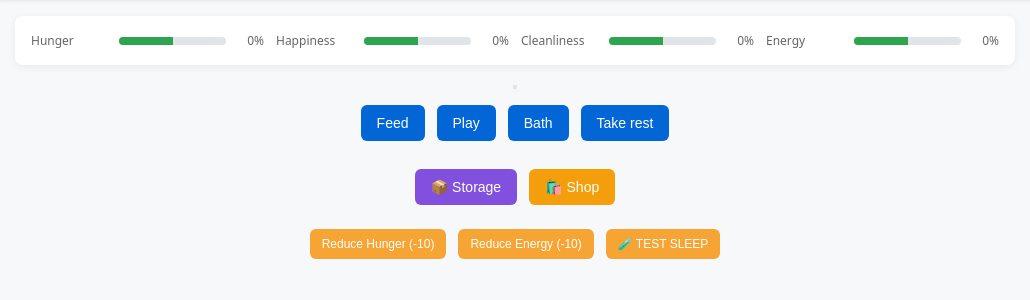
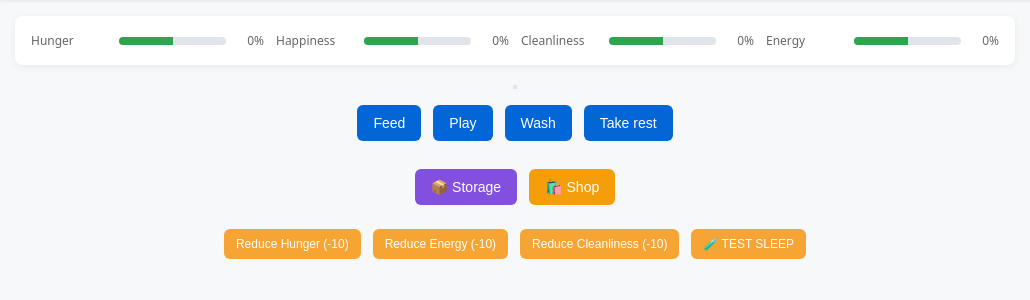
Before and after one commit to Acejack7/tamagochi, a Flask app: page / in a window 1280 px wide. Shown: the part 99-399 px from the top of the page, without its empty margins (1-1031 px from the left). Run offline with Flask 3, Linux system fonts and the light colour scheme; a user stored in the database is signed in; tables that the repository leaves empty hold one stand-in row (values such as "Sample post"); some libraries are stand-ins or nearby versions.

Commit message:
v0.3: Add Wash functionality with three wash options and Reduce Cleanliness test button

```diff
--- a/app/static/js/main.js
+++ b/app/static/js/main.js
@@ -231,6 +231,29 @@
 			} else {
 				console.log('🤔 Unexpected sleep state combination');
 			}
+
+			// Check if pet is washing and show overlay
+			console.log('📊 loadCurrentStats - checking wash state:', {
+				backendWashing: data.is_washing,
+				frontendWashing: isWashing,
+				washType: data.wash_type,
+				washEndTime: data.wash_end_time,
+				washStartTime: data.wash_start_time
+			});
+
+			if (data.is_washing && data.wash_end_time) {
+				console.log('🔄 Backend says washing - showing overlay');
+				// For page refresh, calculate the correct remaining time
+				showWashOverlay(data.wash_type, data.wash_end_time, data.wash_start_time);
+			} else if (isWashing && !data.is_washing) {
+				// Pet finished washing on backend, hide overlay
+				console.log('🚿 Backend says pet finished washing - hiding overlay');
+				hideWashOverlay();
+			} else if (!data.is_washing && !isWashing) {
+				console.log('🚿 No wash state change needed');
+			} else {
+				console.log('🤔 Unexpected wash state combination');
+			}
 		}
 	} catch (error) {
 		console.error('Failed to load stats:', error);
@@ -247,6 +270,8 @@
 				showFoodMenu();
 			} else if (action === 'sleep') {
 				showSleepMenu();
+			} else if (action === 'wash') {
+				showWashMenu();
 			} else {
 				handleAction(action);
 			}
@@ -283,6 +308,21 @@
 		cancelSleepButton.addEventListener('click', hideSleepMenu);
 	}
 
+	// Setup wash menu buttons
+	const washButtons = document.querySelectorAll('.wash-btn');
+	washButtons.forEach(button => {
+		button.addEventListener('click', function() {
+			const washType = this.dataset.wash;
+			handleWashAction(washType);
+		});
+	});
+
+	// Setup cancel wash button
+	const cancelWashButton = document.getElementById('cancel-wash');
+	if (cancelWashButton) {
+		cancelWashButton.addEventListener('click', hideWashMenu);
+	}
+
 	// Setup storage button
 	const storageButton = document.getElementById('storage-btn');
 	if (storageButton) {
@@ -358,7 +398,7 @@
 	const actionToStat = {
 		'feed': { stat: 'hunger', threshold: 80 },
 		'play': { stat: 'happiness', threshold: 75 },
-		'bath': { stat: 'cleanliness', threshold: 80 },
+		'wash': { stat: 'cleanliness', threshold: 85 },
 		'sleep': { stat: 'energy', threshold: 50 }
 	};
 
@@ -636,6 +676,108 @@
 	}
 }
 
+function showWashMenu() {
+	const washMenu = document.getElementById('wash-menu');
+	if (washMenu) {
+		washMenu.style.display = 'block';
+	}
+}
+
+function hideWashMenu() {
+	const washMenu = document.getElementById('wash-menu');
+	if (washMenu) {
+		washMenu.style.display = 'none';
+	}
+}
+
+async function handleWashAction(washType) {
+	// Hide the wash menu
+	hideWashMenu();
+
+	// Get the wash button
+	const button = document.querySelector('[data-action="wash"]');
+
+	// Check if button is already disabled
+	if (button && button.disabled) {
+		console.log('Wash action is disabled');
+		return;
+	}
+
+	// Check cleanliness-based restrictions
+	const statBars = document.querySelectorAll('.stat-bar');
+	let currentCleanliness = null;
+
+	for (const bar of statBars) {
+		const label = bar.querySelector('label');
+		if (label && label.textContent.toLowerCase() === 'cleanliness') {
+			const valueSpan = bar.querySelector('span');
+			if (valueSpan) {
+				currentCleanliness = parseInt(valueSpan.textContent);
+				break;
+			}
+		}
+	}
+
+	// Check restrictions: All wash types require cleanliness 85 or lower
+	if (currentCleanliness !== null && currentCleanliness > 85) {
+		console.log(`Wash action blocked - cleanliness is ${currentCleanliness}% (max: 85%)`);
+		showActionFeedback('Wash', false, 'Cleanliness is too high for washing');
+		return;
+	}
+
+	// Disable button during action
+	if (button) {
+		button.disabled = true;
+		button.style.opacity = '0.6';
+	}
+
+	try {
+		// Show wash image for 3 seconds
+		showWashImage(washType);
+
+		// Send AJAX request
+		const response = await fetch('/api/pet/action', {
+			method: 'POST',
+			headers: {
+				'Content-Type': 'application/json',
+			},
+			body: JSON.stringify({ action: 'wash', wash_type: washType })
+		});
+
+		const data = await response.json();
+
+		console.log('🔍 WASH ACTION RESPONSE:', data);
+
+		if (data.success) {
+			// Show wash overlay FIRST, before updating stats
+			console.log(`🚿 Checking wash state: is_washing=${data.is_washing}, wash_end_time=${data.wash_end_time}`);
+			if (data.is_washing && data.wash_end_time) {
+				console.log('✅ Triggering wash overlay...');
+				showWashOverlay(data.wash_type, data.wash_end_time);
+			} else {
+				console.log('❌ NOT showing wash overlay - missing data');
+			}
+
+			// Update all stats and pet appearance AFTER showing overlay
+			updateStatsDisplay(data.stats);
+
+			// Show success feedback
+			showActionFeedback(`${washType.replace('_', ' ').charAt(0).toUpperCase() + washType.replace('_', ' ').slice(1)} started`, true);
+		} else {
+			showActionFeedback('Wash', false, data.error);
+		}
+	} catch (error) {
+		console.error('Wash action failed:', error);
+		showActionFeedback('Wash', false, 'Network error');
+	} finally {
+		// Re-enable button
+		if (button) {
+			button.disabled = false;
+			button.style.opacity = '1';
+		}
+	}
+}
+
 function showFoodImage(foodType) {
 	if (!gameScene || !pet) return;
 
@@ -694,6 +836,35 @@
 	pet.setVisible(false);
 
 	// Set timer to hide sleep image and show pet after 3 seconds
+	foodDisplayTimer = setTimeout(() => {
+		clearFoodDisplay();
+	}, 3000);
+}
+
+function showWashImage(washType) {
+	if (!gameScene || !pet) return;
+
+	// Clear any existing food display
+	clearFoodDisplay();
+
+	// Map wash types to image keys
+	const washImageMap = {
+		'wash_hands': 'washbasin',
+		'shower': 'shower_cabin',
+		'bath': 'bath'
+	};
+
+	const imageKey = washImageMap[washType];
+	if (!imageKey) return;
+
+	// Create wash sprite
+	foodDisplaySprite = gameScene.add.image(pet.x, pet.y, imageKey);
+	foodDisplaySprite.setScale(1.2);
+
+	// Hide the pet temporarily
+	pet.setVisible(false);
+
+	// Set timer to hide wash image and show pet after 3 seconds
 	foodDisplayTimer = setTimeout(() => {
 		clearFoodDisplay();
 	}, 3000);
@@ -772,7 +943,7 @@
 			});
 			break;
 
-		case 'bath':
+		case 'wash':
 			// Shake side to side
 			gameScene.tweens.add({
 				targets: pet,
@@ -854,7 +1025,7 @@
 	const actionToStat = {
 		'feed': { stat: 'hunger', threshold: 80 },
 		'play': { stat: 'happiness', threshold: 75 },
-		'bath': { stat: 'cleanliness', threshold: 80 },
+		'wash': { stat: 'cleanliness', threshold: 85 },
 		'sleep': { stat: 'energy', threshold: 50 },
 		'shop': { stat: 'sleep', threshold: 0, sleepDisabled: true } // Special case for shop
 	};
@@ -1243,6 +1414,159 @@
 	}
 }
 
+// Wash state management
+let washTimer = null;
+let washEndTime = null;
+let isWashing = false;
+
+function showWashOverlay(washType, endTime, startTime = null) {
+	console.log(`🚿 SHOWING WASH OVERLAY: ${washType} until ${endTime}`);
+	console.log(`🕐 Current time: ${new Date()}`);
+	console.log(`📍 Called from:`, new Error().stack.split('\n')[2]);
+
+	isWashing = true;
+
+	// Always work in UTC to match backend
+	// Backend sends UTC times, so we need to compare with UTC
+	if (startTime) {
+		// Ensure we're parsing the UTC time correctly
+		const backendStartTime = new Date(startTime + (startTime.endsWith('Z') ? '' : 'Z'));
+		const backendEndTime = new Date(endTime + (endTime.endsWith('Z') ? '' : 'Z'));
+		const nowUTC = new Date();
+
+		// Simple approach: use the backend's actual end time if it's in the future
+		const timeToEnd = backendEndTime - nowUTC;
+
+		if (timeToEnd > 0) {
+			// Backend end time is in the future, use it directly
+			washEndTime = backendEndTime;
+			console.log(`✅ Using backend end time directly: ${timeToEnd}ms (${Math.round(timeToEnd/1000)}s) remaining`);
+		} else {
+			// Calculate from start time + duration (fallback)
+			const elapsedMs = nowUTC - backendStartTime;
+			const totalDurationMs = washType === 'wash_hands' ? 5000 : washType === 'shower' ? 20000 : 30000; // 5s, 20s, 30s
+			const remainingMs = Math.max(0, totalDurationMs - elapsedMs); // Don't go negative
+
+			washEndTime = new Date(nowUTC.getTime() + remainingMs);
+
+			console.log(`⏰ Fallback calculation:`, {
+				backendStartUTC: backendStartTime.toISOString(),
+				nowUTC: nowUTC.toISOString(),
+				elapsedMs: Math.round(elapsedMs/1000) + 's',
+				totalDurationMs: Math.round(totalDurationMs/1000) + 's',
+				remainingMs: Math.round(remainingMs/1000) + 's',
+				endTimeUTC: washEndTime.toISOString()
+			});
+		}
+	} else {
+		// No start time provided, calculate from current UTC time
+		const nowUTC = new Date();
+		const washDurationMs = washType === 'wash_hands' ? 5000 : washType === 'shower' ? 20000 : 30000; // 5s, 20s, 30s
+		washEndTime = new Date(nowUTC.getTime() + washDurationMs);
+		console.log(`✅ New wash - end time UTC: ${washEndTime.toISOString()}, local: ${washEndTime.toLocaleString()}`);
+	}
+
+	// Show wash overlay
+	const overlay = document.getElementById('wash-overlay');
+	const title = document.getElementById('wash-title');
+	if (overlay && title) {
+		title.textContent = washType === 'wash_hands' ? 'Pet is washing hands...' :
+						   washType === 'shower' ? 'Pet is taking a shower...' : 'Pet is taking a bath...';
+		overlay.style.display = 'flex';
+		console.log('✅ Main wash overlay shown');
+	} else {
+		console.error('❌ Main wash overlay elements not found');
+	}
+
+	// Disable all action buttons
+	disableAllActions(true);
+
+	// Start the countdown timer
+	startWashTimer();
+
+	// Add protection against immediate hiding
+	setTimeout(() => {
+		if (!isWashing) {
+			console.error('🚨 WASH OVERLAY WAS HIDDEN IMMEDIATELY! Something called hideWashOverlay()');
+		}
+	}, 100);
+}
+
+function hideWashOverlay() {
+	console.log('🚿 HIDING WASH OVERLAY');
+
+	isWashing = false;
+	washEndTime = null;
+
+	// Hide main wash overlay
+	const overlay = document.getElementById('wash-overlay');
+	if (overlay) {
+		overlay.style.display = 'none';
+		console.log('✅ Main wash overlay hidden');
+	}
+
+	// Re-enable action buttons
+	disableAllActions(false);
+
+	// Clear the timer
+	if (washTimer) {
+		clearInterval(washTimer);
+		washTimer = null;
+		console.log('✅ Wash timer cleared');
+	}
+}
+
+function startWashTimer() {
+	if (washTimer) {
+		clearInterval(washTimer);
+	}
+
+	washTimer = setInterval(updateWashProgress, 1000);
+	updateWashProgress(); // Initial update
+}
+
+function updateWashProgress() {
+	if (!washEndTime) return;
+
+	const now = new Date();
+	const timeRemaining = washEndTime - now;
+
+	console.log(`🕐 Wash check: now=${now.toISOString()}, end=${washEndTime.toISOString()}, remaining=${timeRemaining}ms`);
+
+	if (timeRemaining <= 0) {
+		// Wash finished
+		console.log('⏰ Wash timer finished - hiding overlay');
+		hideWashOverlay();
+		// DON'T call loadCurrentStats() here - it causes infinite loop
+		return;
+	}
+
+	// Calculate progress - we need to track total duration
+	const washType = document.getElementById('wash-title').textContent.toLowerCase();
+	const totalDurationMs = washType.includes('hands') ? 5000 : washType.includes('shower') ? 20000 : 30000; // 5s, 20s, 30s
+	const elapsedMs = totalDurationMs - timeRemaining;
+	const progressPercent = Math.min(100, Math.max(0, (elapsedMs / totalDurationMs) * 100));
+
+	// Update main progress bar
+	const progressFill = document.getElementById('wash-progress-fill');
+	const progressText = document.getElementById('wash-progress-text');
+	if (progressFill && progressText) {
+		progressFill.style.width = `${progressPercent}%`;
+		progressText.textContent = `${Math.round(progressPercent)}%`;
+	}
+
+	// Format time for display
+	const minutes = Math.floor(timeRemaining / 60000);
+	const seconds = Math.floor((timeRemaining % 60000) / 1000);
+	const timeString = `${minutes}:${seconds.toString().padStart(2, '0')}`;
+
+	// Update main timer
+	const timerElement = document.getElementById('wash-timer');
+	if (timerElement) {
+		timerElement.textContent = `Time remaining: ${timeString}`;
+	}
+}
+
 function updateInventoryDisplay(inventory) {
 	// Update global inventory state
 	currentInventory = { ...inventory };
@@ -1306,16 +1630,24 @@
 		button.disabled = disabled;
 		button.style.opacity = disabled ? '0.5' : '1';
 		if (disabled) {
-			button.title = 'Pet is sleeping - actions disabled';
+			if (isSleeping) {
+				button.title = 'Pet is sleeping - actions disabled';
+			} else if (isWashing) {
+				button.title = 'Pet is washing - actions disabled';
+			}
 		}
 	});
 
-	// Disable shop button during sleep
+	// Disable shop button during sleep or washing
 	if (shopButton) {
 		shopButton.disabled = disabled;
 		shopButton.style.opacity = disabled ? '0.5' : '1';
 		if (disabled) {
-			shopButton.title = 'Cannot shop while pet is sleeping';
+			if (isSleeping) {
+				shopButton.title = 'Cannot shop while pet is sleeping';
+			} else if (isWashing) {
+				shopButton.title = 'Cannot shop while pet is washing';
+			}
 		}
 	}
 
--- a/app/templates/game.html
+++ b/app/templates/game.html
@@ -83,10 +83,29 @@
 				</div>
 			</div>
 
+			<!-- Wash progress overlay -->
+			<div id="wash-overlay" class="wash-overlay" style="display: none;">
+				<div class="wash-content">
+					<div class="wash-header">
+						<span class="wash-emoji">🚿</span>
+						<h3 id="wash-title">Pet is washing...</h3>
+					</div>
+					<div class="wash-progress-container">
+						<div class="progress-label">Wash Progress</div>
+						<div id="wash-progress-bar" class="wash-progress-bar">
+							<div id="wash-progress-fill" class="wash-progress-fill"></div>
+							<div id="wash-progress-text" class="wash-progress-text">0%</div>
+						</div>
+						<div id="wash-timer" class="wash-timer">Time remaining: --:--</div>
+					</div>
+					<p class="wash-description">Your pet is washing and cannot perform any actions until washing is complete.</p>
+				</div>
+			</div>
+
 			<div class="action-buttons">
 				<button class="action-btn" data-action="feed">Feed</button>
 				<button class="action-btn" data-action="play">Play</button>
-				<button class="action-btn" data-action="bath">Bath</button>
+				<button class="action-btn" data-action="wash">Wash</button>
 				<button class="action-btn" data-action="sleep">Take rest</button>
 			</div>
 
@@ -129,6 +148,26 @@
 					</button>
 				</div>
 				<button id="cancel-sleep" class="cancel-btn">Cancel</button>
+			</div>
+
+			<!-- Wash selection menu -->
+			<div id="wash-menu" class="wash-menu" style="display: none;">
+				<h3>Choose wash type:</h3>
+				<div class="wash-options">
+					<button class="wash-btn" data-wash="wash_hands">
+						<img src="{{ url_for('static', filename='img/washbasin.png') }}" alt="Wash Hands">
+						<span>Wash Hands (+15)</span>
+					</button>
+					<button class="wash-btn" data-wash="shower">
+						<img src="{{ url_for('static', filename='img/shower_cabin.png') }}" alt="Take Shower">
+						<span>Take Shower (+60)</span>
+					</button>
+					<button class="wash-btn" data-wash="bath">
+						<img src="{{ url_for('static', filename='img/bath.png') }}" alt="Take Bath">
+						<span>Take Bath (+80)</span>
+					</button>
+				</div>
+				<button id="cancel-wash" class="cancel-btn">Cancel</button>
 			</div>
 
 			<!-- Storage modal -->
@@ -285,6 +324,7 @@
 			<div class="test-buttons">
 				<button class="test-btn" data-test="reduce-hunger">Reduce Hunger (-10)</button>
 				<button class="test-btn" data-test="reduce-energy">Reduce Energy (-10)</button>
+				<button class="test-btn" data-test="reduce-cleanliness">Reduce Cleanliness (-10)</button>
 				<button class="test-btn" onclick="testSleep(); event.stopPropagation();">🧪 TEST SLEEP</button>
 			</div>
 		</div>
--- a/app/views.py
+++ b/app/views.py
@@ -75,7 +75,7 @@
 		return jsonify({"error": "No pet found"}), 404
 
 	action = request.json.get("action")
-	if not action or action not in ["feed", "play", "bath", "sleep"]:
+	if not action or action not in ["feed", "play", "wash", "sleep"]:
 		return jsonify({"error": "Invalid action"}), 400
 
 	pet = current_user.pet
@@ -152,10 +152,68 @@
 		pet.happiness = min(100, pet.happiness + 25)
 		pet.last_played = datetime.utcnow()
 		pet.happiness = round(pet.happiness, 1)
-	elif action == "bath":
-		pet.cleanliness = min(100, pet.cleanliness + 25)
+	elif action == "wash":
+		# Get wash type from request
+		wash_type = request.json.get("wash_type")
+		if not wash_type:
+			return jsonify({"error": "Wash type is required for wash action"}), 400
+
+		# Validate wash type
+		if wash_type not in ['wash_hands', 'shower', 'bath']:
+			return jsonify({"error": "Invalid wash type"}), 400
+
+		# Check cleanliness restrictions (all wash types require cleanliness 85 or lower)
+		if pet.cleanliness > 85:
+			return jsonify({"error": "Cleanliness too high for washing (max 85%)"}), 400
+
+		# Apply cleanliness restoration
+		old_cleanliness = pet.cleanliness
+		now = datetime.utcnow()
+
+		# Define wash types and their cleanliness values
+		wash_values = {
+			"wash_hands": 15,
+			"shower": 60,
+			"bath": 80
+		}
+
+		cleanliness_increase = wash_values[wash_type]
+		pet.cleanliness = min(100, pet.cleanliness + cleanliness_increase)
 		pet.last_bathed = datetime.utcnow()
 		pet.cleanliness = round(pet.cleanliness, 1)
+
+		# Set washing state with different durations
+		wash_duration_seconds = {
+			"wash_hands": 5,
+			"shower": 20,
+			"bath": 30
+		}
+
+		pet.is_washing = True
+		pet.wash_start_time = now
+		pet.wash_type = wash_type
+		pet.wash_end_time = now + timedelta(seconds=wash_duration_seconds[wash_type])
+
+		print(f"WASH DEBUG: {wash_type} - Cleanliness: {old_cleanliness} -> {pet.cleanliness} (+{cleanliness_increase})")
+
+		# Commit the changes immediately for wash action
+		db.session.commit()
+
+		# Return wash type and timing info for frontend display
+		return jsonify({
+			"success": True,
+			"action": action,
+			"wash_type": wash_type,
+			"is_washing": pet.is_washing,
+			"wash_start_time": pet.wash_start_time.isoformat() if pet.wash_start_time else None,
+			"wash_end_time": pet.wash_end_time.isoformat() if pet.wash_end_time else None,
+			"stats": {
+				"hunger": pet.hunger,
+				"happiness": pet.happiness,
+				"cleanliness": pet.cleanliness,
+				"energy": pet.energy
+			}
+		})
 	elif action == "sleep":
 		# Get sleep type from request
 		sleep_type = request.json.get("sleep_type")
@@ -261,6 +319,11 @@
 		pet.check_wake_up()
 		db.session.commit()
 
+	# Check if pet should finish washing
+	if pet.is_washing:
+		pet.check_wash_finish()
+		db.session.commit()
+
 	# Only update stats if at least 30 seconds have passed since any action
 	if time_since_last_action >= 30:
 		pet.update_stats()
@@ -282,6 +345,10 @@
 		"sleep_type": pet.sleep_type,
 		"sleep_start_time": pet.sleep_start_time.isoformat() if pet.sleep_start_time else None,
 		"sleep_end_time": pet.sleep_end_time.isoformat() if pet.sleep_end_time else None,
+		"is_washing": pet.is_washing,
+		"wash_type": pet.wash_type,
+		"wash_start_time": pet.wash_start_time.isoformat() if pet.wash_start_time else None,
+		"wash_end_time": pet.wash_end_time.isoformat() if pet.wash_end_time else None,
 		"inventory": inventory_data,
 		"stats": {
 			"hunger": pet.hunger,
@@ -368,7 +435,7 @@
 		return jsonify({"error": "No pet found"}), 404
 
 	test_action = request.json.get("test_action")
-	if not test_action or test_action not in ["reduce-hunger", "reduce-energy"]:
+	if not test_action or test_action not in ["reduce-hunger", "reduce-energy", "reduce-cleanliness"]:
 		return jsonify({"error": "Invalid test action"}), 400
 
 	pet = current_user.pet
@@ -380,6 +447,9 @@
 	elif test_action == "reduce-energy":
 		pet.energy = max(0, pet.energy - 10)
 		pet.energy = round(pet.energy, 1)
+	elif test_action == "reduce-cleanliness":
+		pet.cleanliness = max(0, pet.cleanliness - 10)
+		pet.cleanliness = round(pet.cleanliness, 1)
 
 	db.session.commit()
 
```
Also changed, not shown: app/models.py (+32 -0 lines), app/static/css/styles.css (+170 -0 lines), app/static/img/TODO_cabin.png (added), app/static/img/bath.png (added), app/static/img/shower_cabin.png (added), app/static/img/washbasin.png (added).
